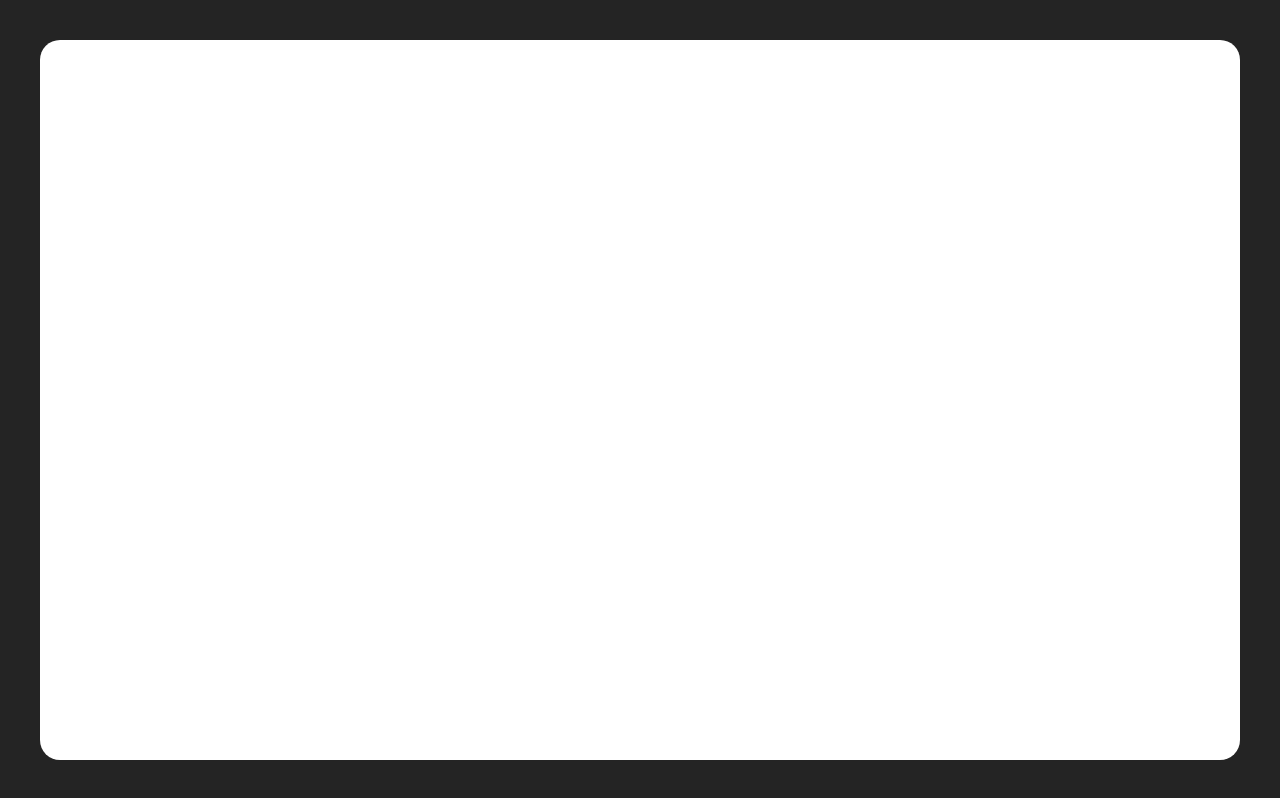
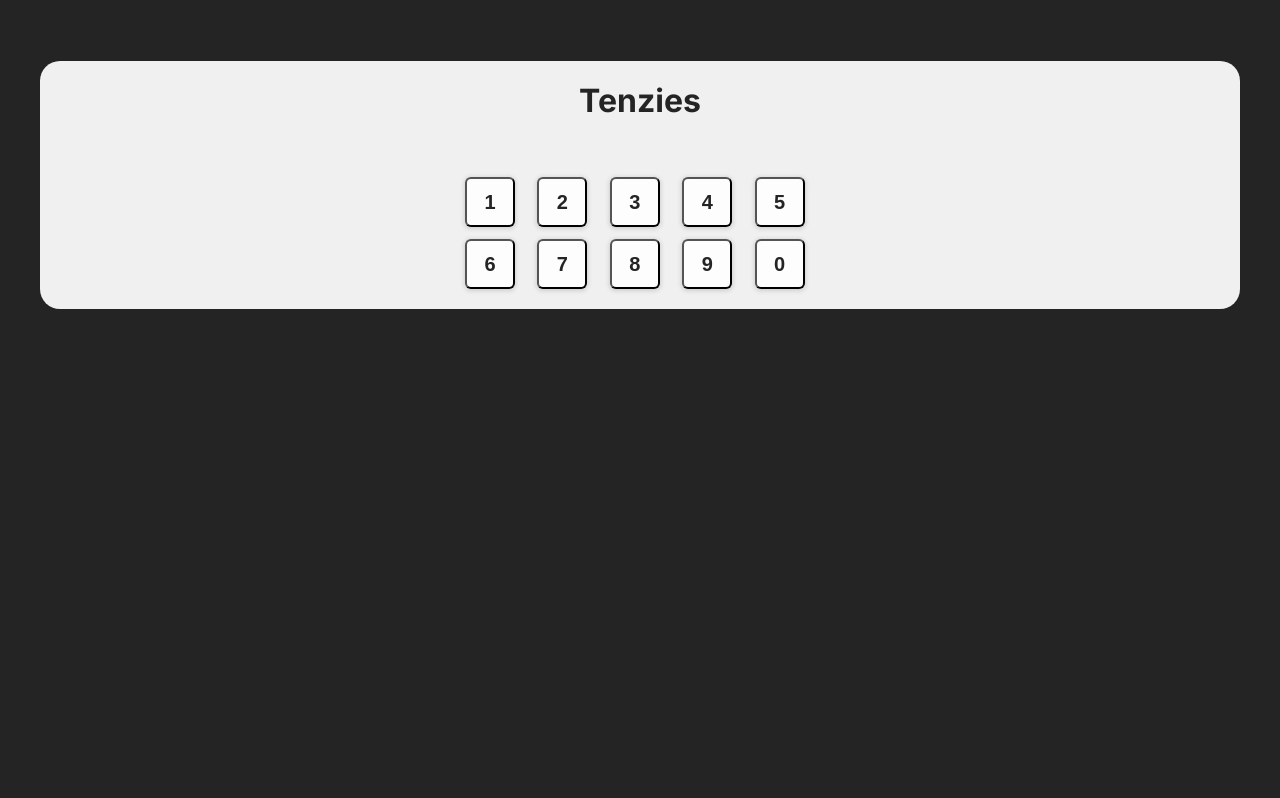
Before and after one commit to tiagocostarebelo/tcr-tenzies-game, a React (Vite) app: page / in a window 1280 px wide. Built offline with nearby package versions, Linux system fonts and the light colour scheme.

Commit message:
initiated dice buttons and added styling

```diff
--- a/src/App.jsx
+++ b/src/App.jsx
@@ -1,10 +1,22 @@
-
+import Dice from './components/Dice'
 
 function App() {
 
   return (
     <main>
-
+      <h1 className="title">Tenzies</h1>
+      <div className="dice-container">
+        <Dice value="1" />
+        <Dice value="2" />
+        <Dice value="3" />
+        <Dice value="4" />
+        <Dice value="5" />
+        <Dice value="6" />
+        <Dice value="7" />
+        <Dice value="8" />
+        <Dice value="9" />
+        <Dice value="0" />
+      </div>
     </main>
   )
 }
--- /dev/null
+++ b/src/components/Dice.jsx
@@ -0,0 +1,5 @@
+export default function Dice(props) {
+    return (
+        <button>{props.value}</button>
+    )
+}
--- a/src/index.css
+++ b/src/index.css
@@ -32,8 +32,37 @@ a:hover {
 
 /* MAIN */
 main {
-  background-color: #ffffff;
+  background-color: #f0f0f0;
   border-radius: 20px;
-  height: 90dvh;
+  height: fit-content;
   width: 100%;
 }
+
+.title {
+  text-align: center;
+  color: #242424;
+  padding: 1rem 1rem 0rem;
+}
+
+.dice-container {
+  display: grid;
+  grid-template-columns: repeat(auto-fit, minmax(50px, 1fr));
+  grid-template-rows: 50px;
+  grid-auto-rows: 50px;
+  gap: 12px;
+  max-width: 350px;
+  margin: 0 auto;
+  padding: 20px;
+  margin-top: 2rem;
+}
+
+.dice-container>button {
+  width: 50px;
+  height: 50px;
+  background-color: rgb(253, 253, 253);
+  box-shadow: 0px 1px 4px 1px rgb(45 45 45 / 17%);
+  border-radius: 6px;
+  color: #242424;
+  font-size: 20px;
+  font-weight: 700;
+}
```
